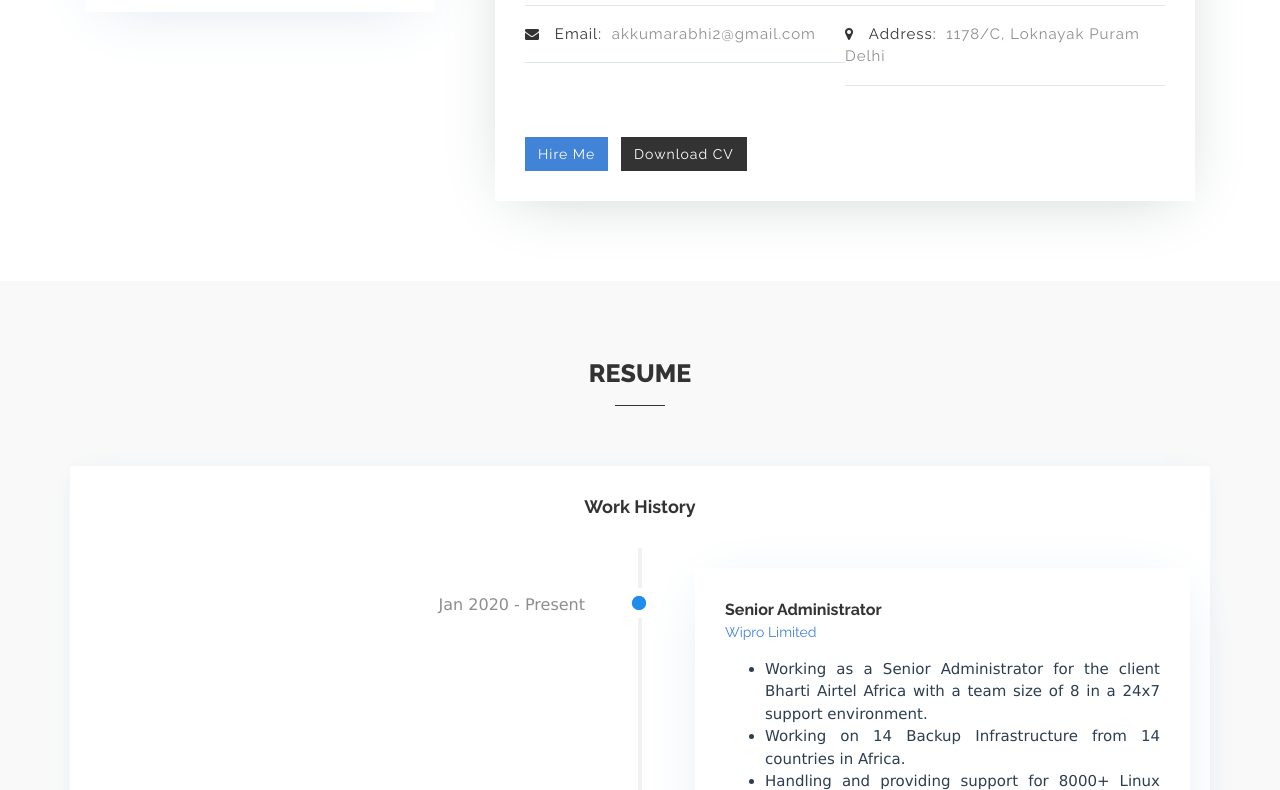
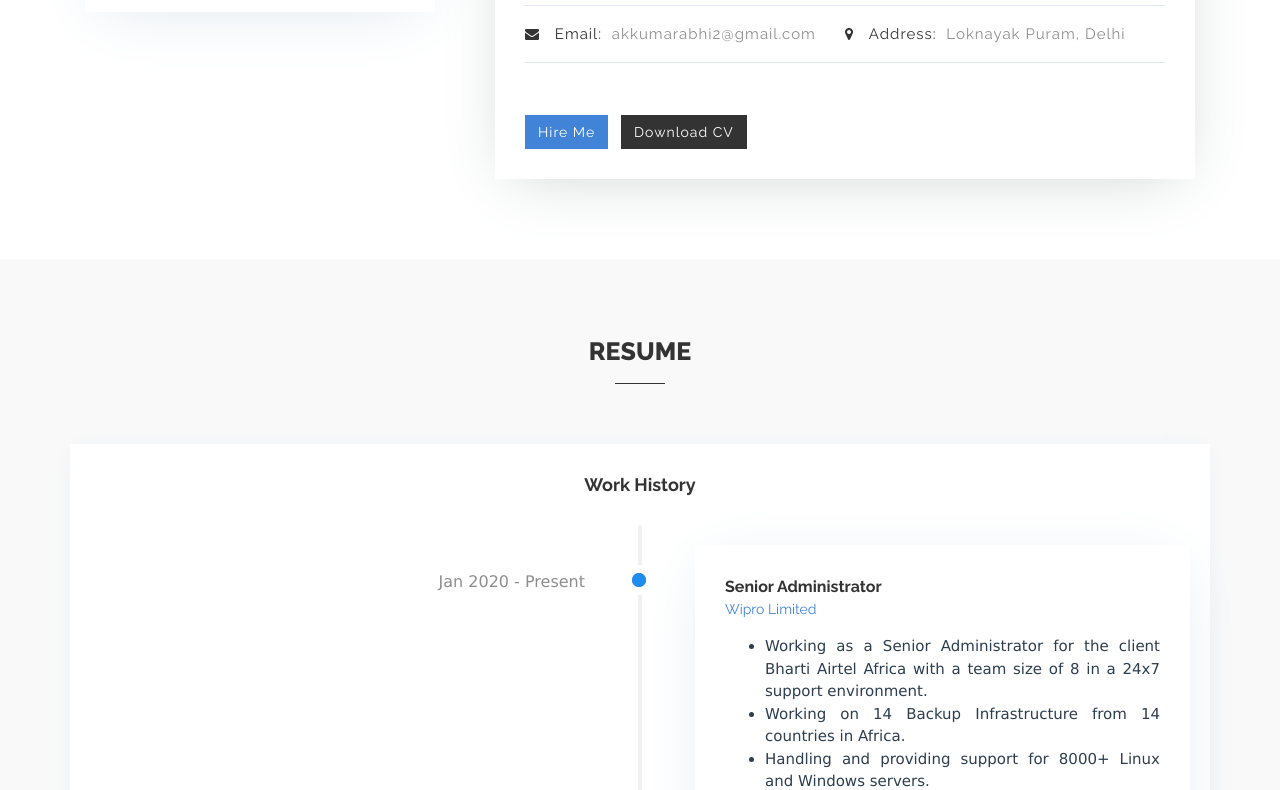
Before and after one commit to abhilove50/abhilove50.github.io, a plain HTML site: page index.html in a window 1280 px wide. Shown: the part 1316-2106 px from the top of the page. Drawn offline with nearby package versions, Linux system fonts and the light colour scheme; some packages are replaced by stand-ins of ours; animation ran at ten frames a second; files whose address does not match are found by name.

Commit message:
Update index.html

```diff
--- a/index.html
+++ b/index.html
@@ -144,13 +144,12 @@
                     <i class="fa fa-envelope"></i>
                     <span>Email:</span>
                     akkumarabhi2@gmail.com
-			  <br>
                   </li>
 
                   <li>
                     <i class="fa fa-map-marker"></i>
                     <span>Address:</span>
-                    1178/C, Loknayak Puram Delhi
+                    Loknayak Puram, Delhi
                   </li>
                 </ul>
 
```
